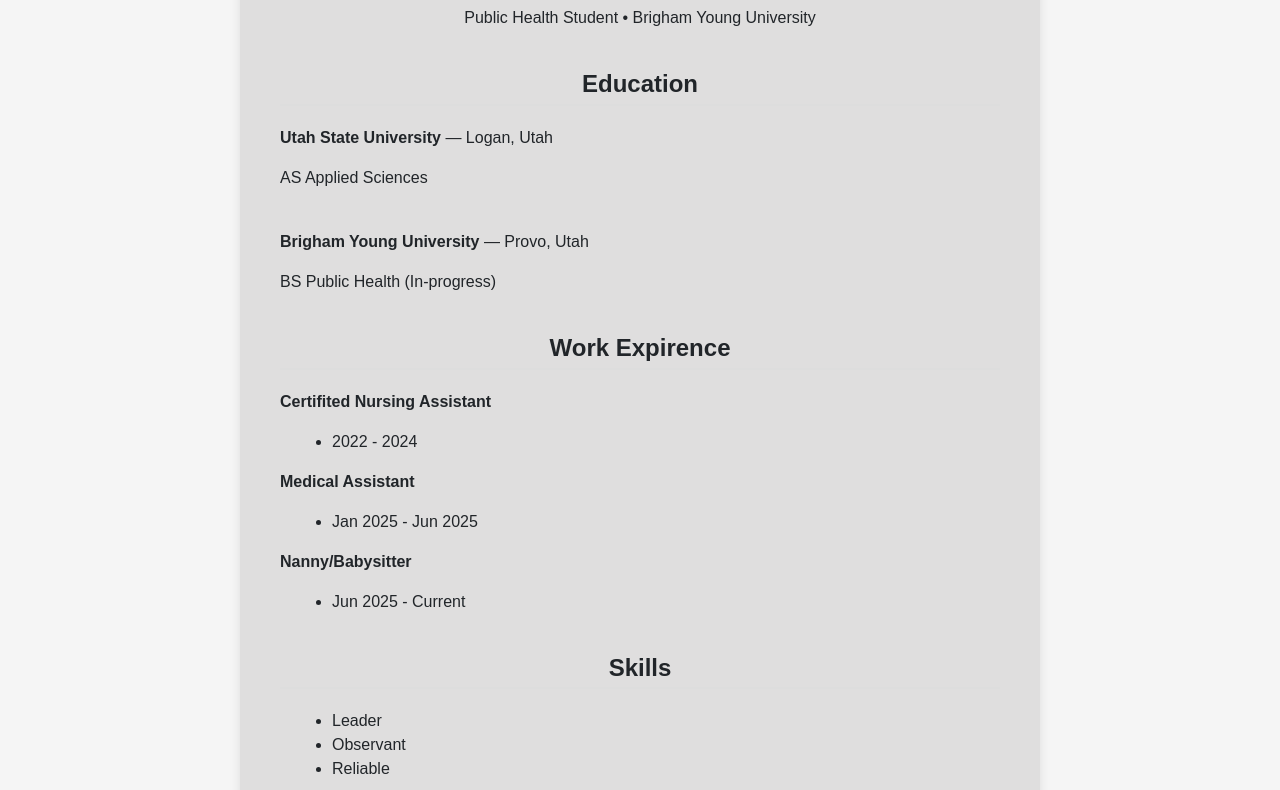
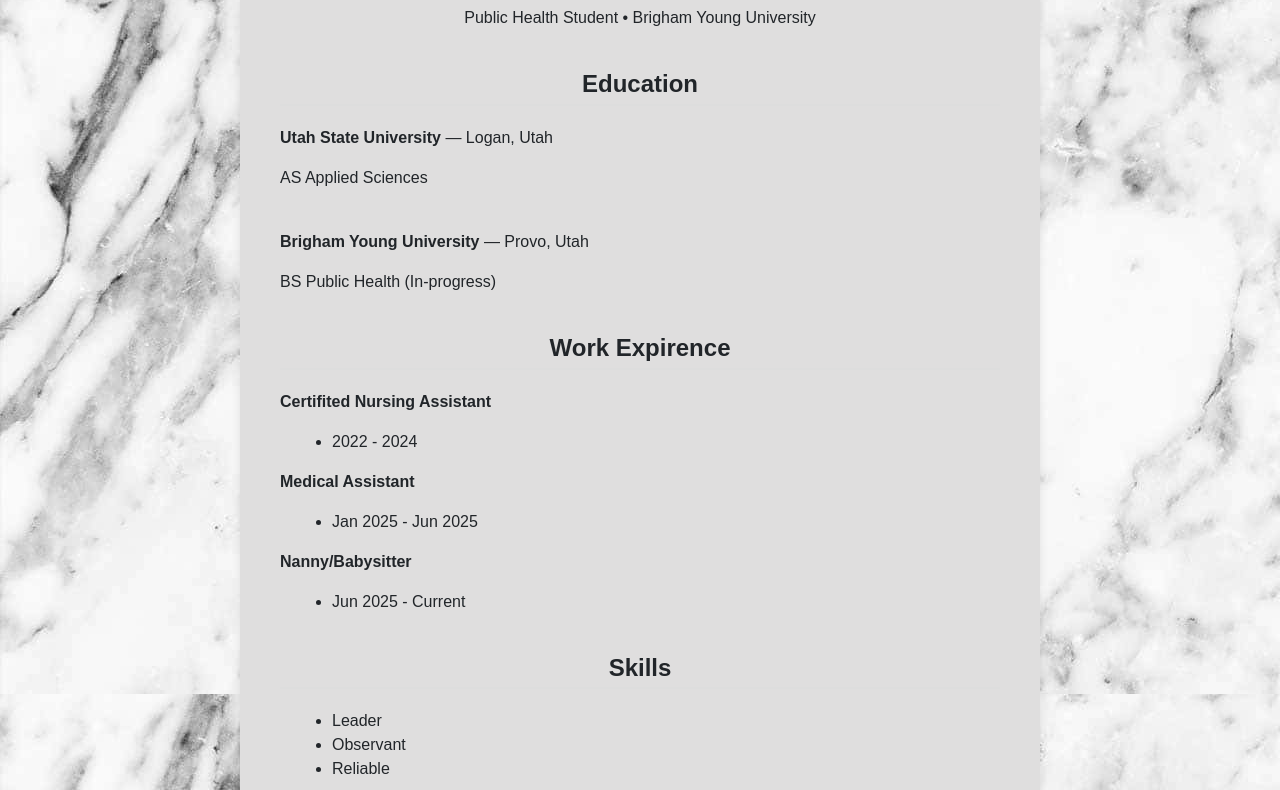
Before and after one commit to haileypalmer2022-lgtm/HaileyPalmerIS201, a plain HTML site: page html/resume.html in a window 1280 px wide. Shown: the part 206-996 px from the top of the page. Drawn offline with nearby package versions, Linux system fonts and the light colour scheme.

Commit message:
Update resume.html

```diff
--- a/html/resume.html
+++ b/html/resume.html
@@ -14,7 +14,7 @@
         body {
             background-color: #f5f5f5;
             font-family: Arial, Helvetica, sans-serif;
-            background-image: url("images/granite.jpg");
+            background-image: url("../images/granite.jpg");
 
         }
 
```
